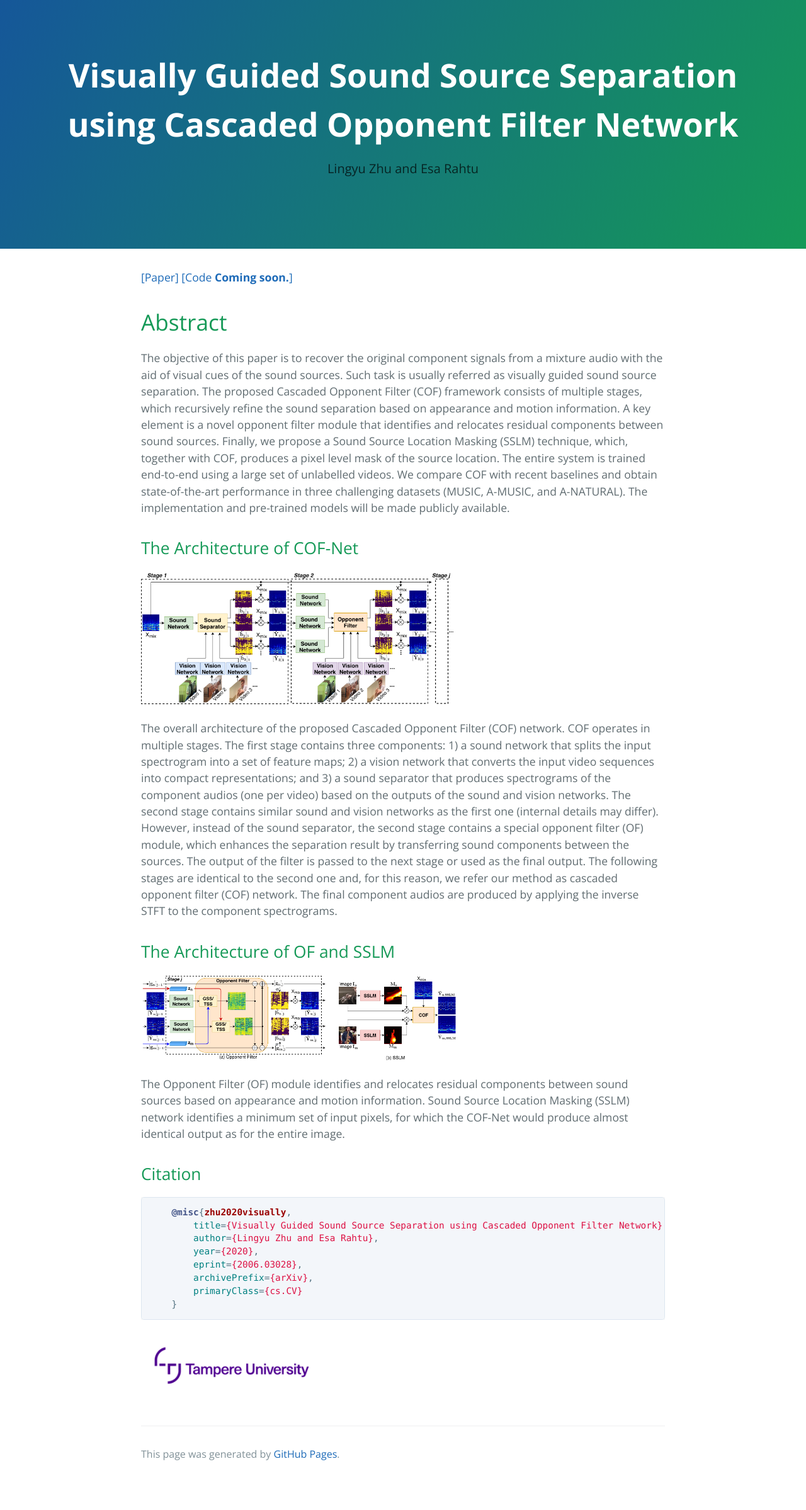
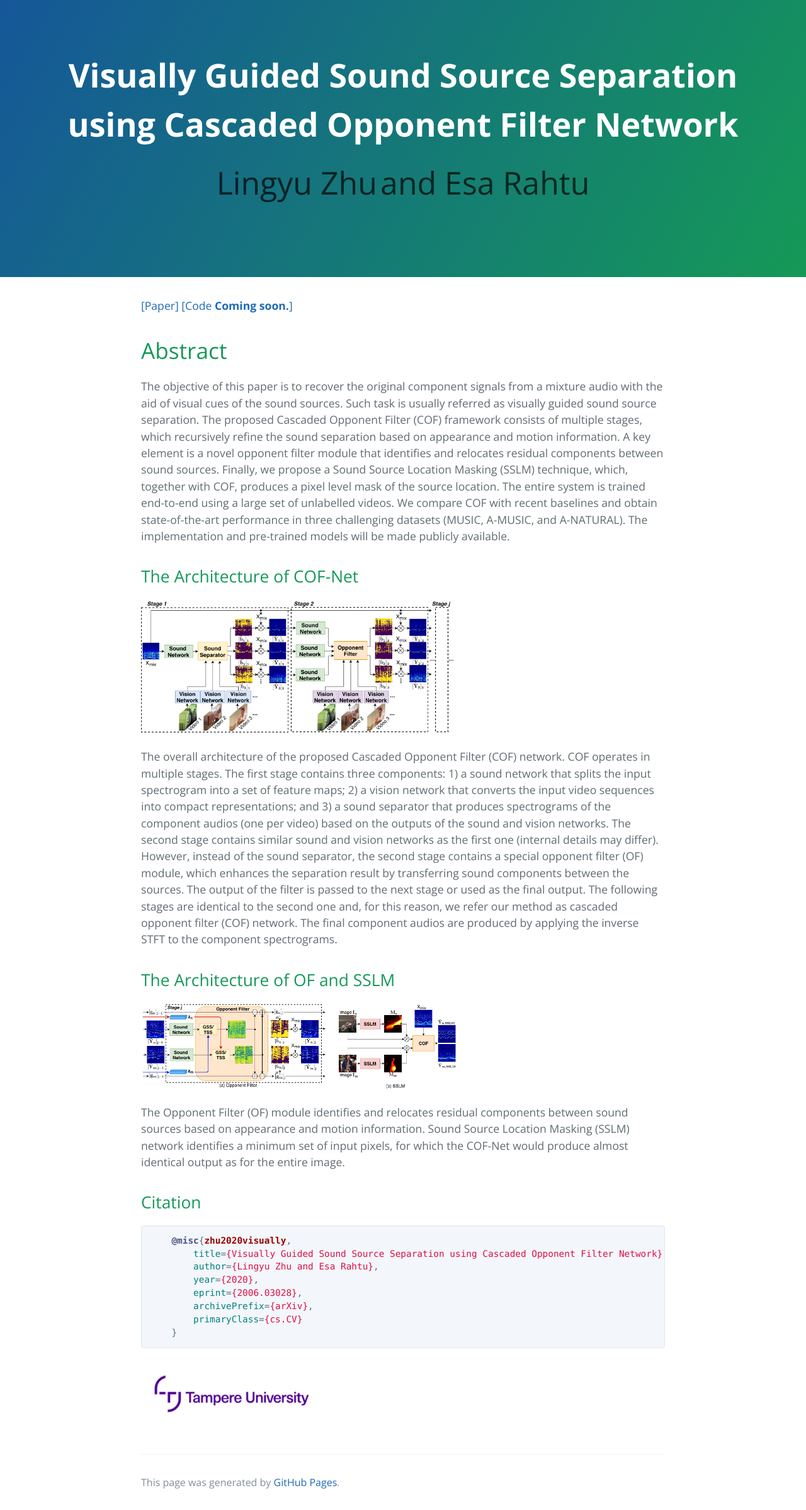
Before and after one commit to ly-zhu/ly-zhu.github.io, a Jekyll site: the page built from cof-net.md, in a window 1280 px wide. Shown: the whole page at 63% size. Built offline with Jekyll 4.4.1, drawn with Linux system fonts in a browser that asks for light colours; before the commit the page ends 2353 px from its top, so only the background shows below that.

Commit message:
add project tagline(author) default-html font 250%

```diff
--- a/_layouts/default.html
+++ b/_layouts/default.html
@@ -11,7 +11,7 @@
   <body>
     <section class="page-header">
       <h1 class="project-name">{{ page.title }}</h1>
-      <h2 class="project-tagline"><a <span style='color: #000000;' href="https://ly-zhu.github.io/">Lingyu Zhu</a> <a <span style='color: #000000;' href="http://esa.rahtu.fi/"> and Esa Rahtu</a></h2>
+      <h2 class="project-tagline"><a <span style='color: #000000; font-size: 250%;' href="https://ly-zhu.github.io/">Lingyu Zhu</a> <a <span style='color: #000000; font-size: 250%;' href="http://esa.rahtu.fi/"> and Esa Rahtu</a></h2>
       <!--
       {% if site.github.is_project_page %}
         <a href="https://github.com/ly-zhu/cof-net" class="btn">GitHub</a>
```
